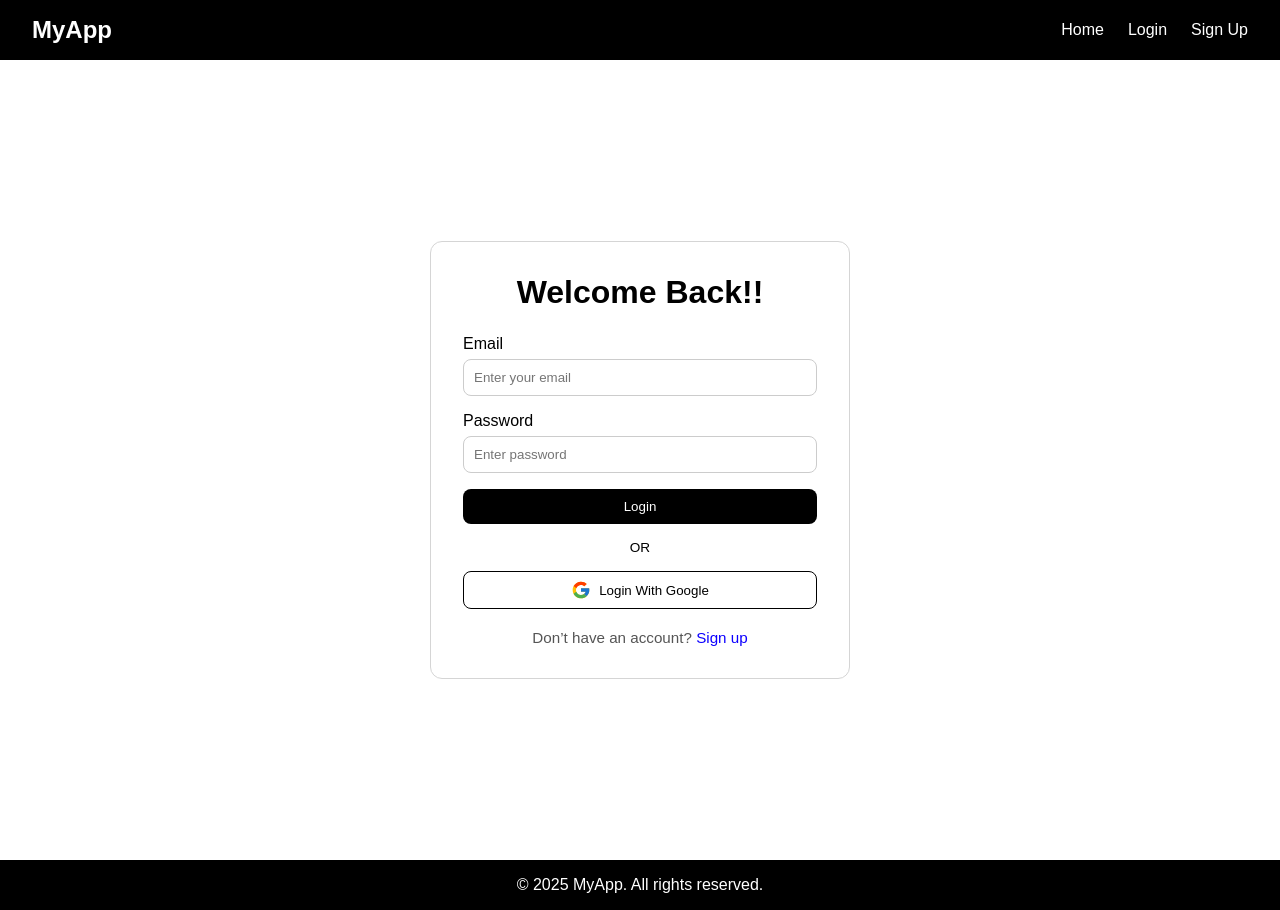
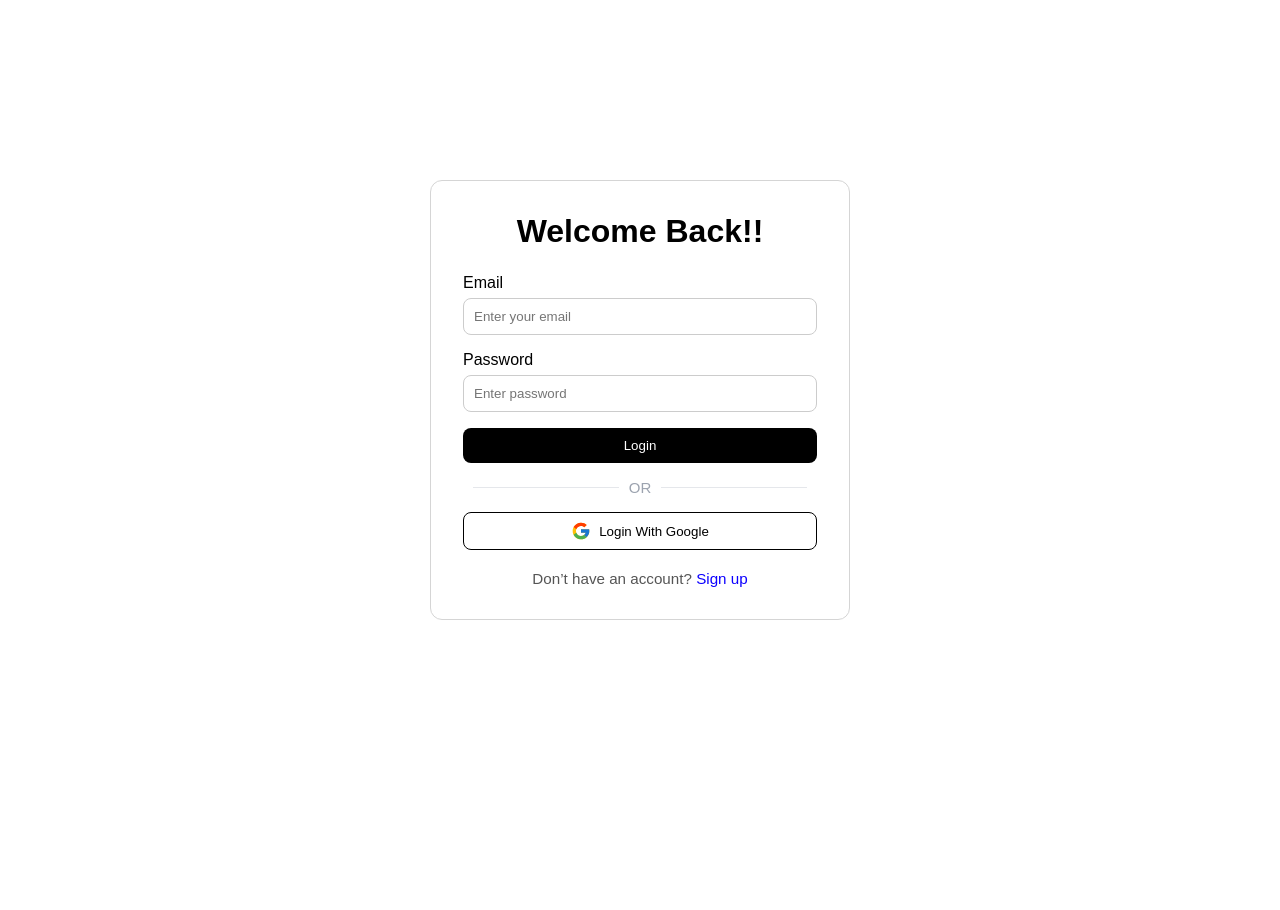
Before and after one commit to TEJASS-PATELL/Backend_flow, a React (Vite) app in the folder Frontend/: page /login in a window 1280 px wide. After the commit the page ends 800 px from the top, so only its background shows below. Built offline with nearby package versions, Linux system fonts and the light colour scheme; a web font is replaced by a local one.

Commit message:
made frontend

```diff
--- a/Frontend/src/style/Login.css
+++ b/Frontend/src/style/Login.css
@@ -89,5 +89,17 @@
 }
 
 .dividerr {
-  font-size: .85rem;
+  display: flex;
+  align-items: center;
+  font-size: 15px;
+  color: #9ca3af;
 }
+
+.dividerr::before,
+.dividerr::after {
+  content: "";
+  flex: 1;
+  height: 1px;
+  background-color: #e5e7eb;
+  margin: 0 10px;
+}
```
Also changed, not shown: Frontend/src/App.jsx (+10 -9 lines).
